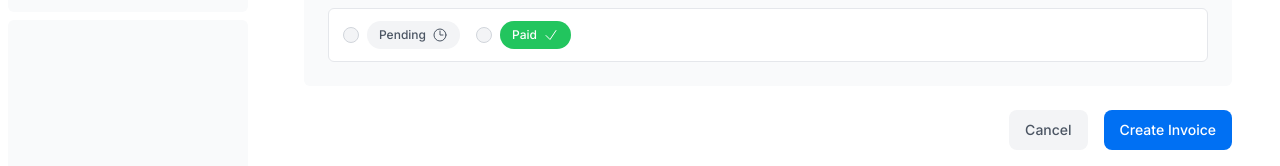
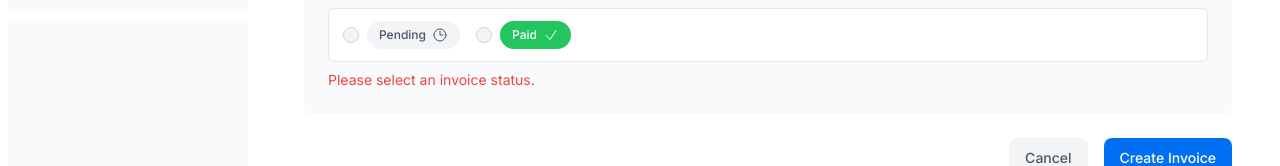
Before and after one commit to kaloyan-marinov/nextjs-dashboard, a Next.js app: page /dashboard/invoices/create in a window 1280 px wide. Both pictures are taken after typing "5" into the empty fields and a click on the button "Create Invoice". Shown: the part 332-498 px from the top of the page. Built offline with nearby package versions, Linux system fonts and the light colour scheme; no server answers; the database is empty; a web font is replaced by a local one.

Commit message:
add aria labels to the form field for status

```diff
--- a/app/ui/invoices/create-form.tsx
+++ b/app/ui/invoices/create-form.tsx
@@ -93,7 +93,7 @@ export default function Form({ customers }: { customers: CustomerField[] }) {
             Set the invoice status
           </legend>
           <div className="rounded-md border border-gray-200 bg-white px-[14px] py-3">
-            <div className="flex gap-4">
+            <div aria-describedby="status-error" className="flex gap-4">
               <div className="flex items-center">
                 <input
                   id="pending"
@@ -127,6 +127,15 @@ export default function Form({ customers }: { customers: CustomerField[] }) {
             </div>
           </div>
         </fieldset>
+        <div id="status-error" aria-live="polite" aria-atomic="true">
+          {state.errors?.status &&
+            state.errors.status.map((error: string) => (
+              <p className="mt-2 text-sm text-red-500" key={error}>
+                {error}
+              </p>
+            ))
+          }
+        </div>
       </div>
       <div className="mt-6 flex justify-end gap-4">
         <Link
```
